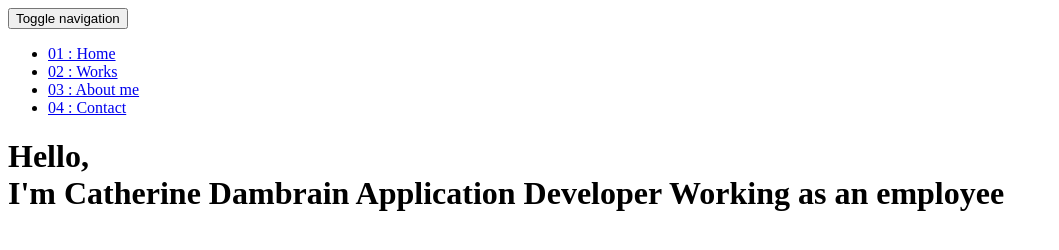
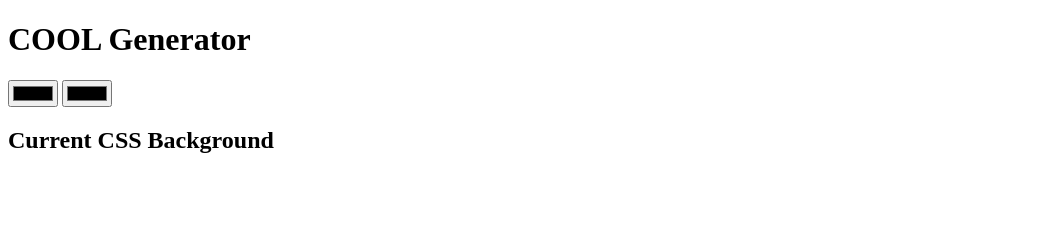
Before and after one commit to Cdambrain/backgroung-generator, a plain HTML site: page index.html in a window 1280 px wide. Shown: the whole page, without its empty margins (0-1059 px from the left). Drawn offline with Linux system fonts and the light colour scheme.

Commit message:
changing complete html

```diff
--- a/index.html
+++ b/index.html
@@ -1,83 +1,16 @@
 <!DOCTYPE html>
-<html lang="en">
+<html>
+<head>
+  <title>Title page</title>
+  <link rel="stylesheet">
+</head>
 
-<head>
-  <meta charset="UTF-8">
-  <meta content="IE=edge" http-equiv="X-UA-Compatible">
-  <meta content="width=device-width,initial-scale=1" name="viewport">
-  <meta content="description" name="description">
-  <meta name="google" content="notranslate" />
-  <meta content="Mashup templates have been developped by Orson.io team" name="author">
-
-  <!-- Disable tap highlight on IE -->
-  <meta name="msapplication-tap-highlight" content="no">
-
-  <link rel="apple-touch-icon" sizes="180x180" href="./static/assets/apple-icon-180x180.png">
-  <link href="./static/CarteCroc.ico" rel="icon">
-
-  <title>Title page</title>
-
-<link href="./static/main.3f6952e4.css" rel="stylesheet"></head>
-
-<body class="minimal">
-<div id="site-border-left"></div>
-<div id="site-border-right"></div>
-<div id="site-border-top"></div>
-<div id="site-border-bottom"></div>
-<!-- Add your content of header -->
-<header>
-  <nav class="navbar  navbar-fixed-top navbar-inverse">
-    <div class="container">
-        <button type="button" class="navbar-toggle collapsed" data-toggle="collapse" data-target="#navbar-collapse" aria-expanded="false">
-          <span class="sr-only">Toggle navigation</span>
-          <span class="icon-bar"></span>
-          <span class="icon-bar"></span>
-          <span class="icon-bar"></span>
-        </button>
-
-      <div class="collapse navbar-collapse" id="navbar-collapse">
-        <ul class="nav navbar-nav ">
-          <li><a href="./index.html" title="">01 : Home</a></li>
-          <li><a href="./works.html" title="">02 : Works</a></li>
-          <li><a href="./about.html" title="">03 : About me</a></li>
-          <li><a href="./contact.html" title="">04 : Contact</a></li>
-        </ul>
-
-
-      </div>
-    </div>
-  </nav>
-</header>
-<!-- Add your site or app content here -->
-  <div class="hero-full-container background-image-container white-text-container" style="background-image: url('./static/assets/images/space.jpg')">
-    <div class="container">
-      <div class="row">
-        <div class="col-xs-12">
-          <div class="hero-full-wrapper">
-            <div class="text-content">
-              <h1>Hello,<br>
-                <span id="typed-strings">
-                  <span>I'm Catherine Dambrain</span>
-                  <span>Application Developer</span>
-                  <span>Working as an employee</span>
-                </span>
-                <span id="typed"></span>
-              </h1>
-            </div>
-          </div>
-        </div>
-      </div>
-    </div>
-  </div>
-
-<script>
-  document.addEventListener("DOMContentLoaded", function (event) {
-     type();
-     movingBackgroundImage();
-  });
-</script>
-
-
-<script type="text/javascript" src="./static/main.70a66962.js"></script></body>
-
+<body id="gradient">
+  <h1>COOL Generator</h1>
+  <input class='color1' type='color'/input>
+  <input class='color2' type='color'/input>
+  <h2>Current CSS Background</h2>
+  <h3></h3>
+  <script type='text/javascript' src='./script.js'></script>
+</body>
 </html>
```
